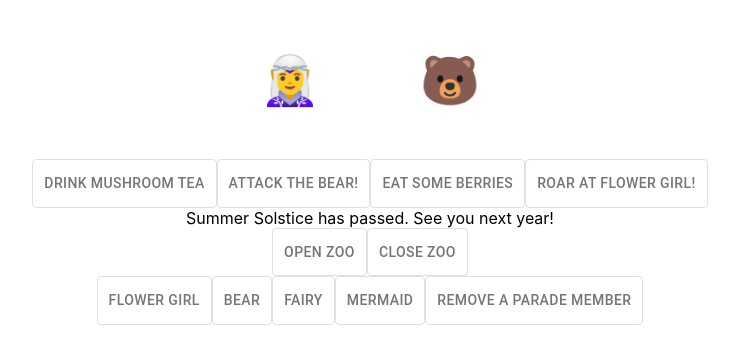
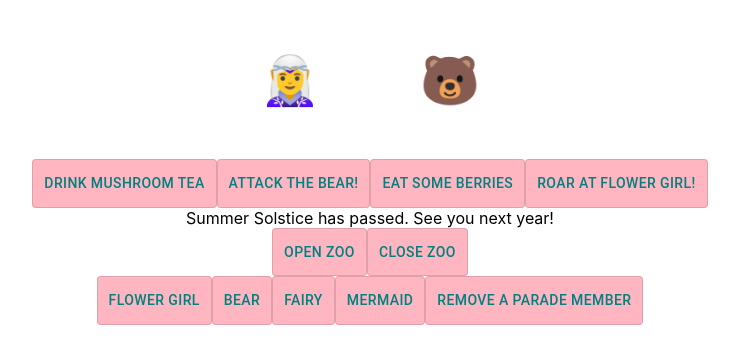
Before and after one commit to delaneyfogarty/busy-zoo, a React (Create React App) app: page / in a window 1280 px wide. Shown: the top 364 px of the page, without its empty margins (270-1009 px from the left). Built offline with nearby package versions, Linux system fonts and the light colour scheme.

Commit message:
custom button function styled and working

```diff
--- a/src/CustomButton.js
+++ b/src/CustomButton.js
@@ -3,7 +3,14 @@ import ToggleButton from '@mui/material/ToggleButton';
 
 export default function CustomButton({ onClick, children }) {
   return (
-    <ToggleButton onClick={onClick} color="primary" variant="contained">
+    <ToggleButton
+      onClick={onClick}
+      variant="contained"
+      sx={{
+        color: 'teal',
+        background: 'lightpink',
+      }}
+    >
       {children}
     </ToggleButton>
   );
```
